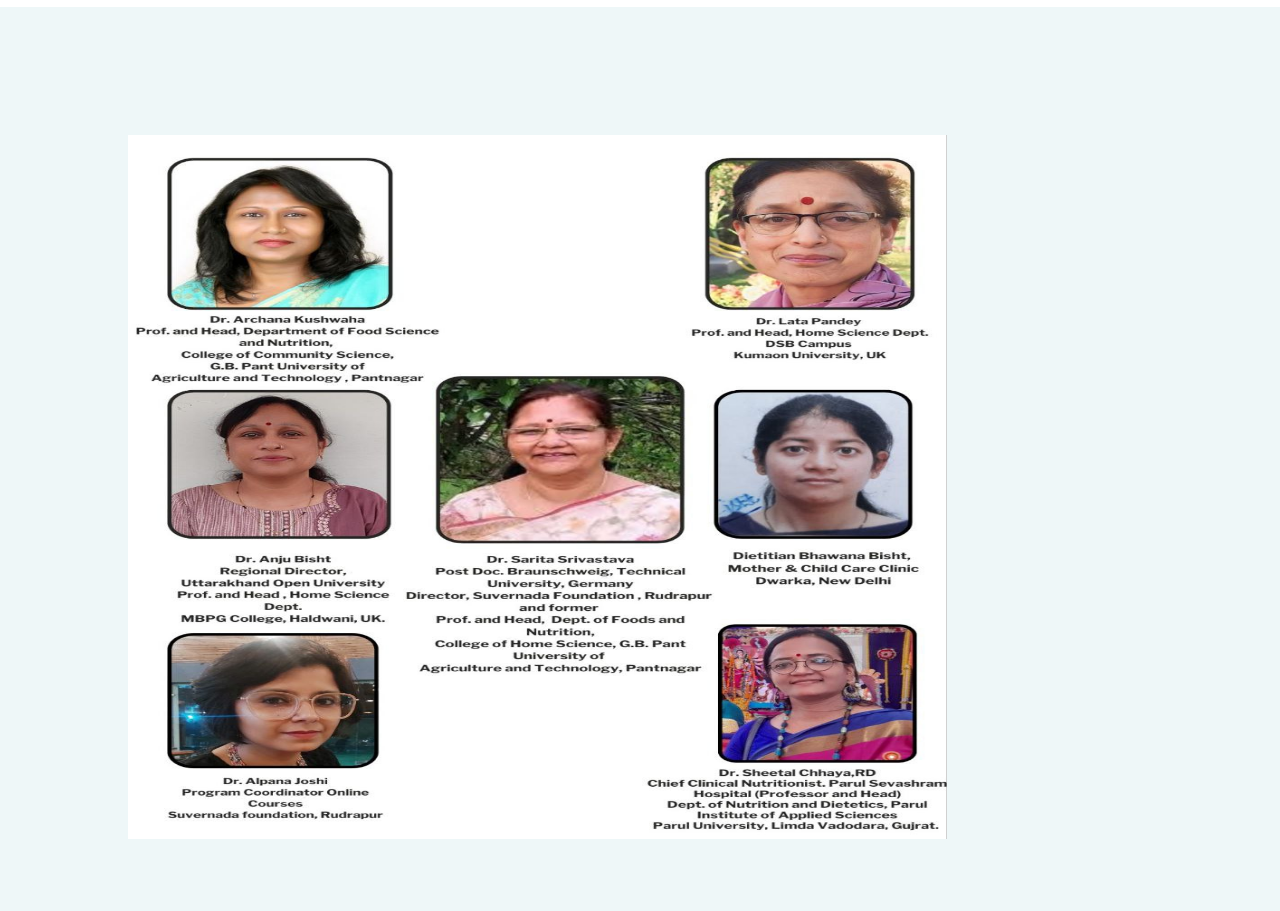
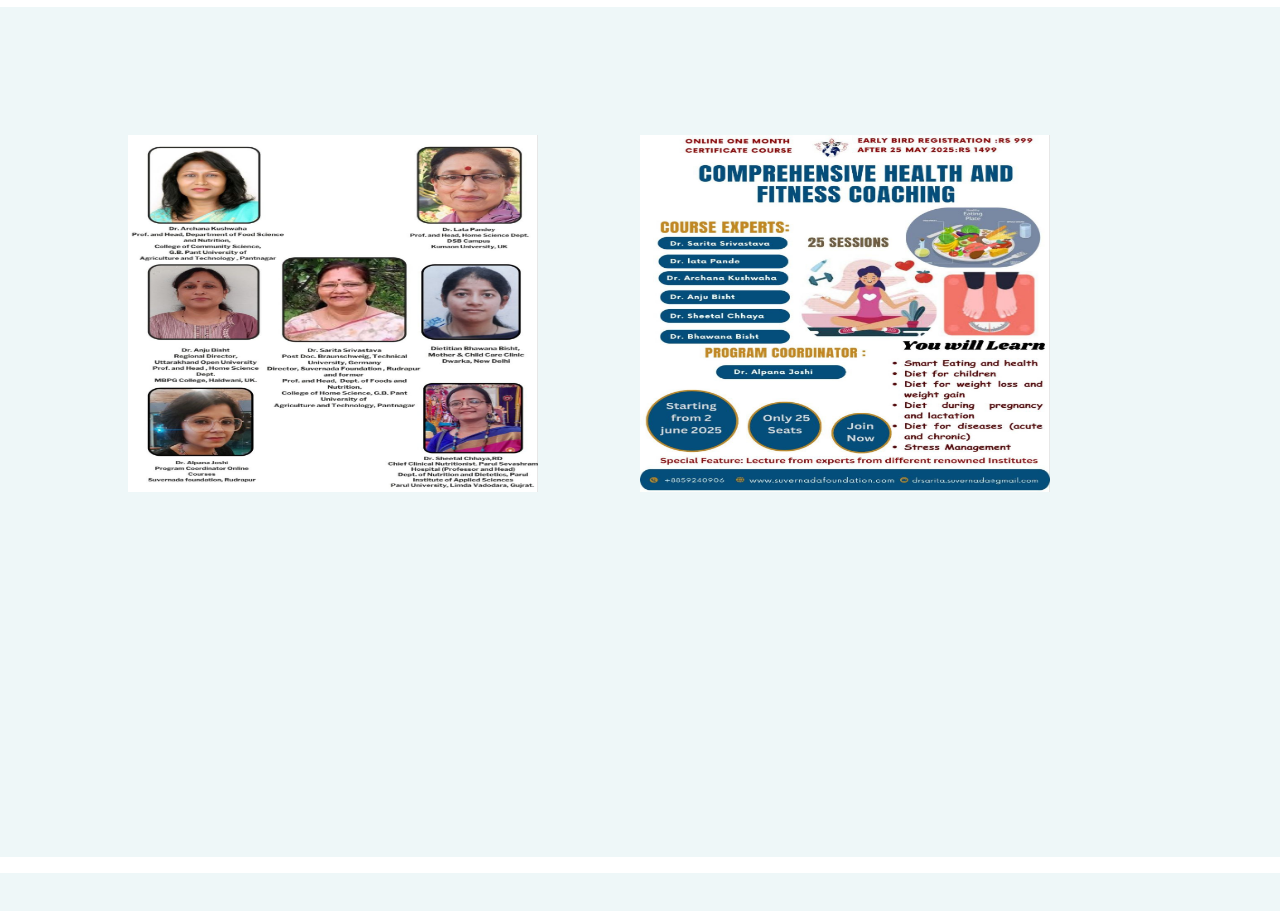
Before and after one commit to Suvernada/ngo-website, a React (Create React App) app: page / in a window 1280 px wide. Shown: the part 940-1851 px from the top of the page. Built offline with nearby package versions, Linux system fonts and the light colour scheme.

Commit message:
added commit changes

```diff
--- a/src/components/carousel/Carousel.jsx
+++ b/src/components/carousel/Carousel.jsx
@@ -3,7 +3,7 @@ import banner1 from "../../images/children.jpeg";
 import banner2 from "../../images/education.jpg";
 import "./carousel.css";
 import formpic2 from "../../images/may3.jpg";
-import formpic3 from "../../images/1Aug3.jpg";
+import formpic3 from "../../images/may4.jpg";
 import formpic4 from "../../images/1Aug4.jpg";
 import formpic5 from "../../images/1Aug5.jpg";
 import formpic6 from "../../images/1Aug6.jpg";
@@ -84,6 +84,14 @@ const Carousel = () => {
 				<a href="https://forms.gle/gYCdpfoiUJxpWjjB7" className="feedback1">
 					<img
 						src={formpic2}
+						alt="poster"
+						className="feedbackImage"
+						style={{ padding: "0 !important", margin: "0 auto 15px" }}
+					/>
+				</a>
+                <a href="https://forms.gle/gYCdpfoiUJxpWjjB7" className="feedback1">
+					<img
+						src={formpic3}
 						alt="poster"
 						className="feedbackImage"
 						style={{ padding: "0 !important", margin: "0 auto 15px" }}
```
Also changed, not shown: src/images/may4.jpg (added).
